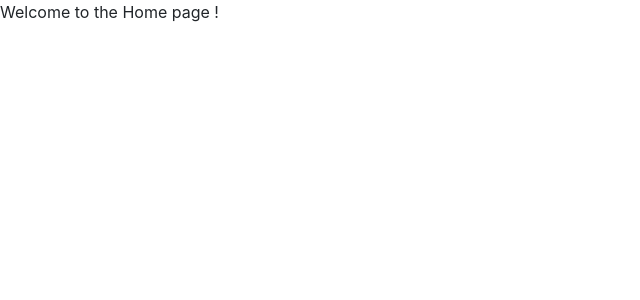
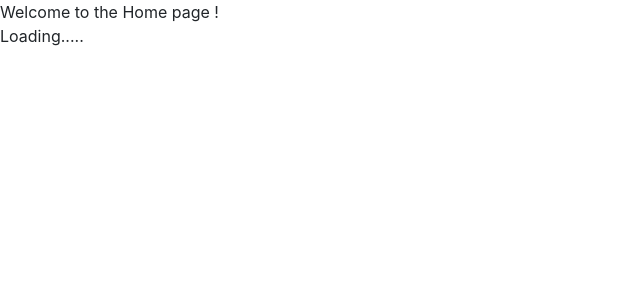
Before and after one commit to ajaynair1998/working, a Django app: page /home in a window 1280 px wide. Shown: the top 300 px of the page, without its empty margins (0-640 px from the left). Run offline with Django 3.2, Linux system fonts and the light colour scheme; data comes from the database, SQL or seed files in the repository; some libraries are stand-ins or nearby versions.

Commit message:
added getelementbyid

```diff
--- a/templates/pages/home.html
+++ b/templates/pages/home.html
@@ -9,7 +9,14 @@ Home!
 {% block content %}
 
 Welcome to the Home page !
+
+<div id='tweets'>
+    replace me
+</div>
+
 <script>
+    const tweetsElement=document.getElementById('tweets')
+    tweetsElement.innerHTML='Loading.....'
     const xhr =new XMLHttpRequest()
     const method ='GET' //'POST' IS ALSO THERE
     const url='/list'
```
